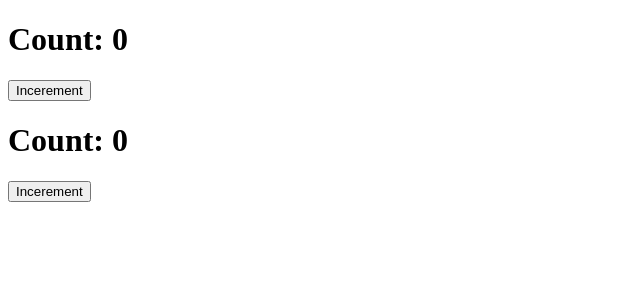
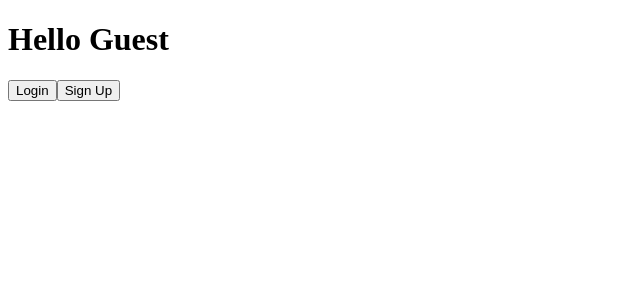
Before and after one commit to abdulsami-2001/Forget-Each-N-EveryThing-Of-Programming-But-Its-A-Try-Again, a React (Create React App) app in the folder React-JS/all-tut-prac-again/: page / in a window 1280 px wide. Shown: the top 300 px of the page, without its empty margins (0-640 px from the left). Built offline with nearby package versions, Linux system fonts and the light colour scheme.

Commit message:
Conditional rendering

```diff
--- a/React-JS/all-tut-prac-again/src/App.js
+++ b/React-JS/all-tut-prac-again/src/App.js
@@ -36,15 +36,11 @@ import React,{ Component,Fragment} from 'react'
 
 // import UseState from './useState 32/UseState.component'
 
-
-
 // import UseEffect from './useEffect 33/UseEffect.component'
 
+// import CustomHook from './Custom Hook 34/CustomHook.component'
 
-
-import CustomHook from './Custom Hook 34/CustomHook.component'
-
-
+import CR from './Conditional Renderining 35/CR.component'
 
 
 
@@ -106,7 +102,9 @@ class App extends Component{
                 {/* <UseEffect/> */}
 
 
-                <CustomHook/>
+                {/* <CustomHook/> */}
+
+                <CR isRegister={false} />
 
             </Fragment >
         )
--- /dev/null
+++ b/React-JS/all-tut-prac-again/src/Conditional Renderining 35/CR.component.jsx
@@ -0,0 +1,18 @@
+import React,{useState} from 'react'
+import User from './User.component'
+import Guest from './Guest.componet'
+const CR = (props) => {
+    const [val, setValue] = useState(props.isRegister)
+
+    if(val){
+        return(
+            <User func={setValue} val={val} />
+        )
+    }else{
+        return(
+            <Guest func={setValue} val={val}/>
+        )
+    }
+}
+
+export default CR
--- /dev/null
+++ b/React-JS/all-tut-prac-again/src/Conditional Renderining 35/Guest.componet.jsx
@@ -0,0 +1,13 @@
+import React from 'react'
+
+const Guest = (props) => {
+    return (
+        <>
+            <h1>Hello Guest</h1>
+            <button onClick={()=>props.func(!props.val)} >Login</button>
+            <button onClick={()=>props.func(!props.val)}>Sign Up</button>
+        </>
+    )
+}
+
+export default Guest
--- /dev/null
+++ b/React-JS/all-tut-prac-again/src/Conditional Renderining 35/User.component.jsx
@@ -0,0 +1,12 @@
+import React from 'react'
+
+const User = (props) => {
+    return (
+        <>
+            <h1>Hello User/Sam</h1>
+            <button onClick={()=>props.func(!props.val)}>Sign Out</button>
+        </>
+    )
+}
+
+export default User
```
